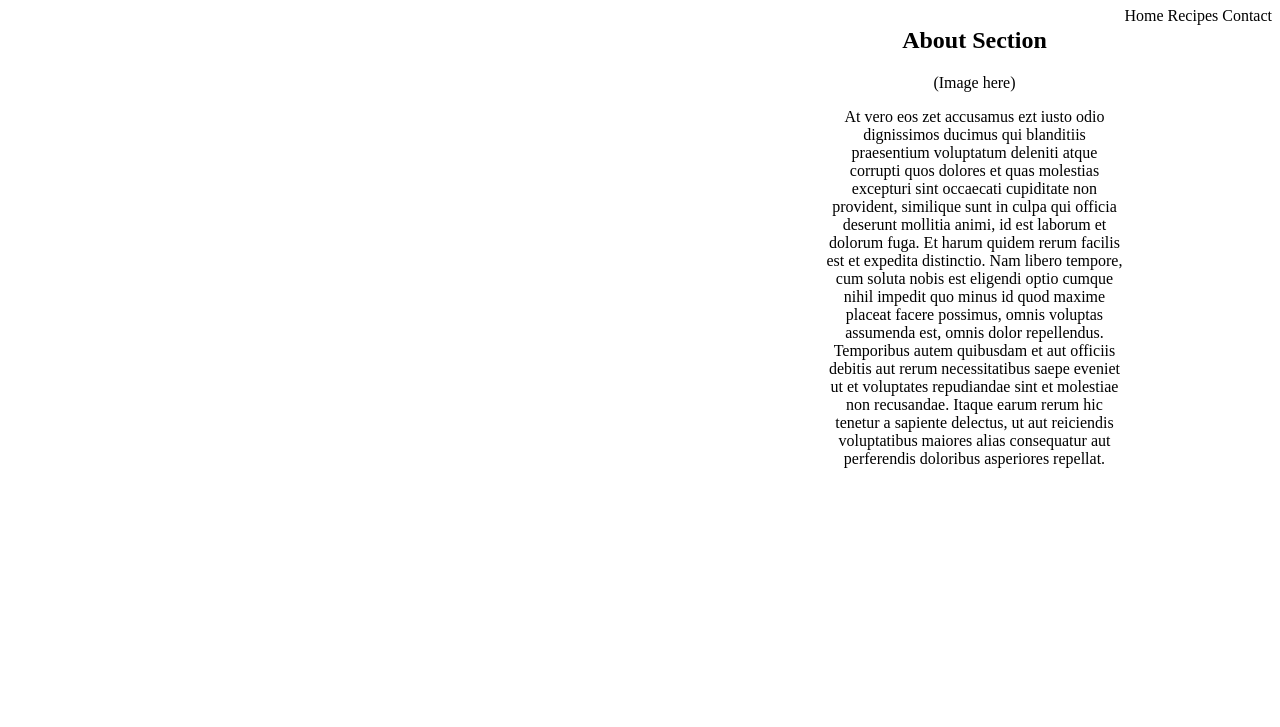
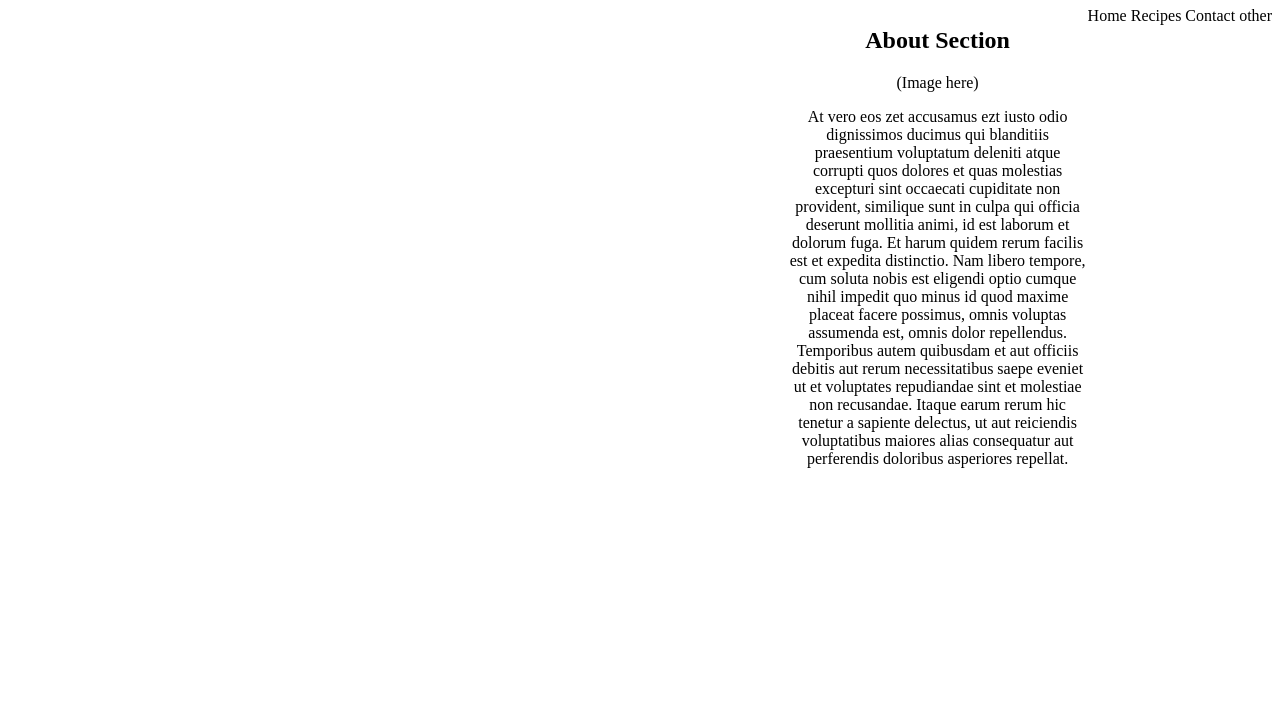
Before and after one commit to jamiguel23/pinchTheRice, a plain HTML site: page index.html in a window 1280 px wide. Shown: the part 73-800 px from the top of the page. Drawn offline with Linux system fonts and the light colour scheme.

Commit message:
added other in nav

```diff
--- a/index.html
+++ b/index.html
@@ -10,6 +10,7 @@
                     <a>Home</a>
                     <a>Recipes</a>
                     <a>Contact</a>
+                    <a>other</a>
                 </nav>
             </header>
             <main>
```
